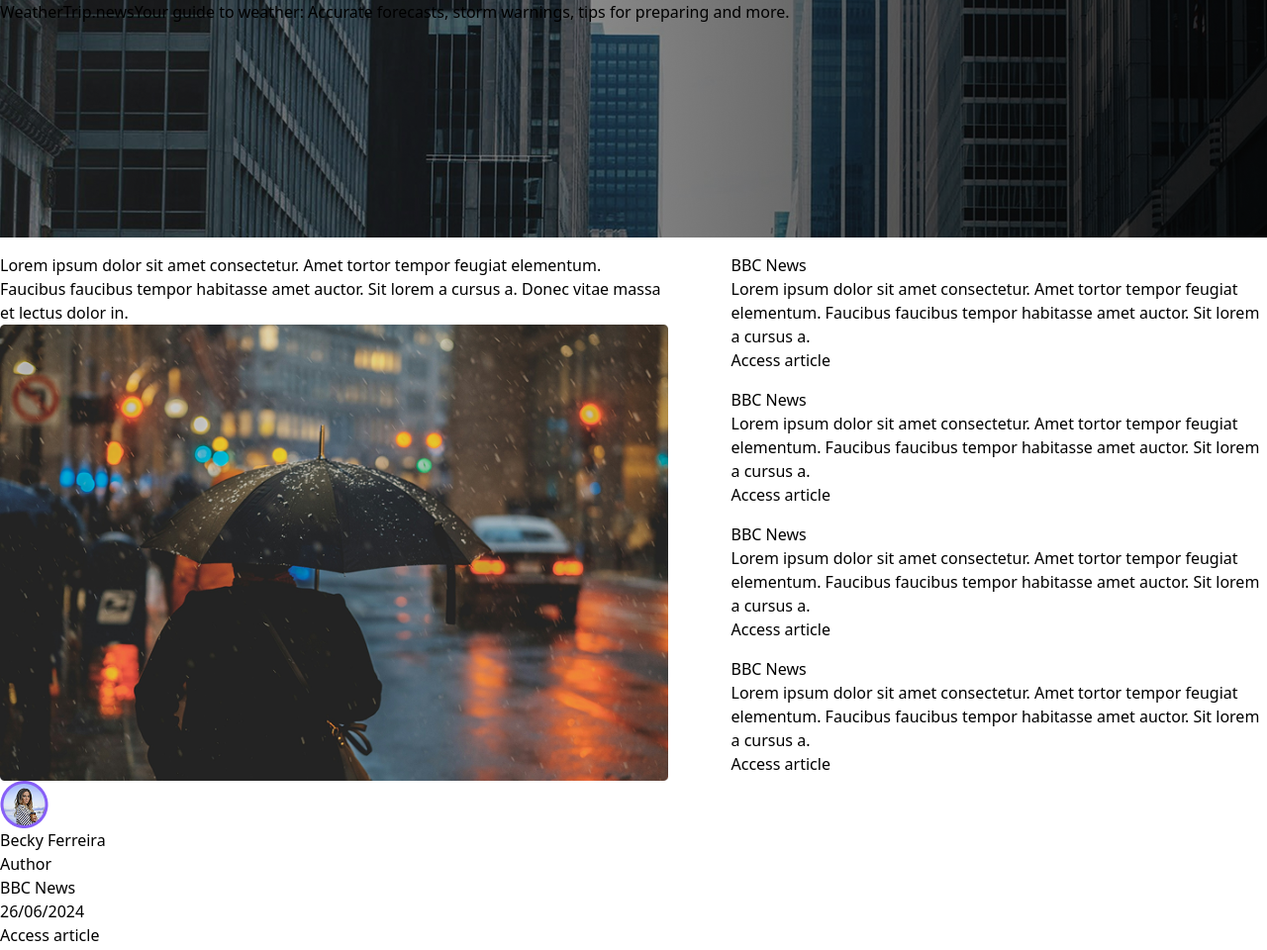
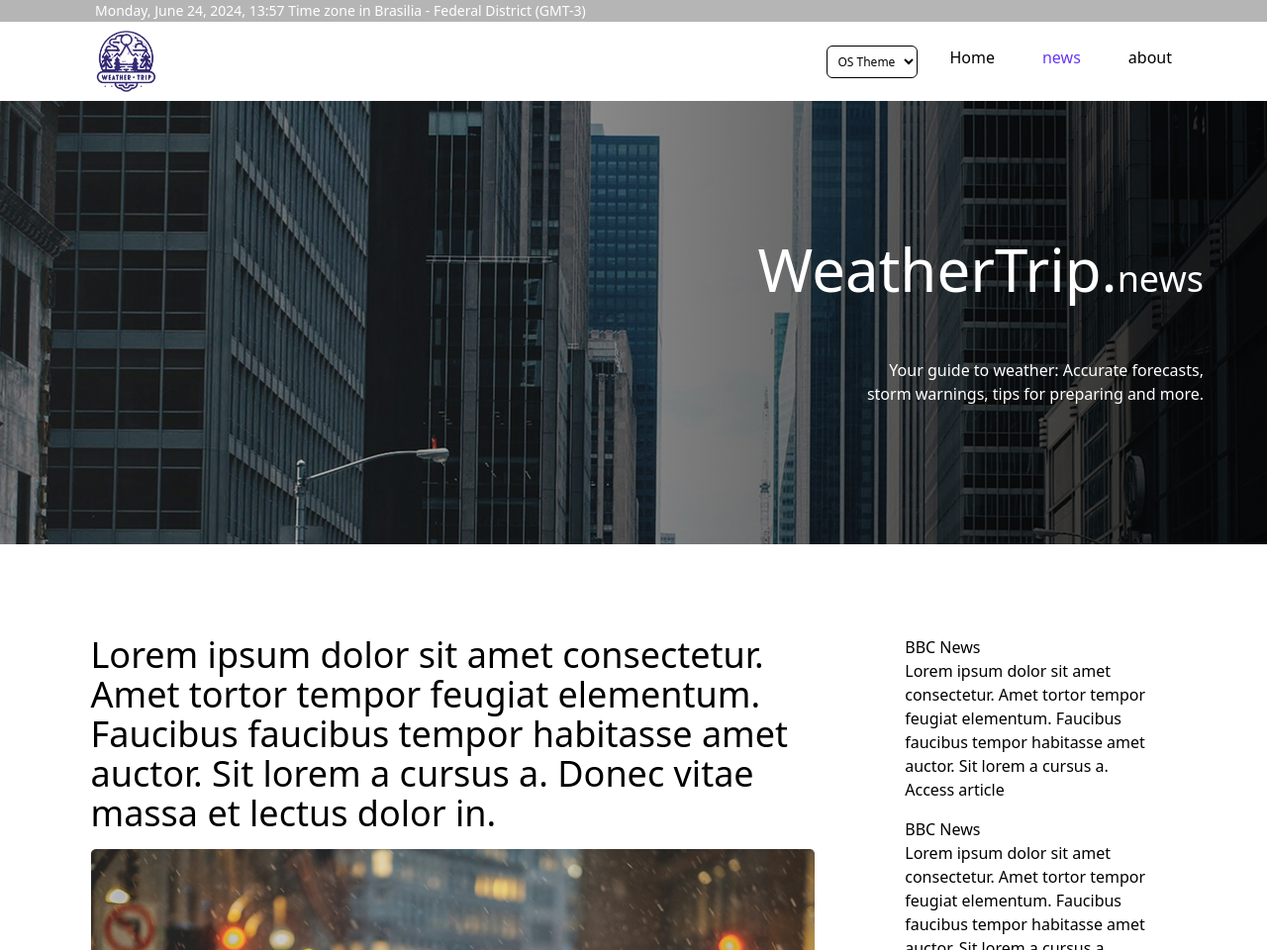
Before and after one commit to AndresMendezGutierrez/cofana-poject, a website: page app/news.html in a window 1280 px wide. Shown: the top 960 px of the page at 99% size. Drawn offline with nearby package versions, Linux system fonts and the light colour scheme.

Commit message:
feat: set up main>header

```diff
--- a/app/js/index.js
+++ b/app/js/index.js
@@ -1,3 +1,17 @@
+/* fetch header & footer */
+fetch('./assets/utils/header.html')
+  .then(response => response.text())
+  .then(data => {
+    document.getElementById('header').innerHTML = data;
+  })
+  .catch(error => console.error('Error al cargar el archivo HTML:', error));
+fetch('./assets/utils/footer.html')
+  .then(response => response.text())
+  .then(data => {
+    document.getElementById('footer').innerHTML = data;
+  })
+  .catch(error => console.error('Error al cargar el archivo HTML:', error));
+
 /* Theme mode */
 function changeTheme(event) {
   const theme = event.target.value;
--- a/app/news.html
+++ b/app/news.html
@@ -9,46 +9,48 @@
     <script src="https://cdn.jsdelivr.net/npm/@tailwindcss/browser@4"></script>
 
 </head>
-<body>
-    <header id="header"></header>
+<body class="grid place-content-center gap-2 dark:bg-gray-800 dark:text-white transition-all">
+    <header id="header" class="w-screen xl:max-w-[1512px]"></header>
 
-    <main class="grid gap-4">
+    <main class="w-screen xl:max-w-[1512px] m-auto grid gap-4 sm:gap-6 md:gap-10 lg:gap-16 xl:gap-23">
 
-        <header class="bg-[url('assets/images/newslayout.png')] bg-no-repeat h-60">
-            <aside class="flex">
-                <h1>WeatherTrip.<span>news</span></h1>
-                <p>Your guide to weather: Accurate forecasts, storm warnings, tips for preparing and more.</p>
+        <header class="bg-[url('assets/images/newslayout.png')] bg-no-repeat h-64 sm:h-80 lg:h-[448px] grid justify-center content-center sm:justify-end sm:pr-12 md:pr-16">
+            <aside class="text-white max-w-[497px] text-center sm:text-right">
+                <h1 class="font-times text-4xl sm:text-5xl lg:text-6xl">WeatherTrip.<span class="text-xl sm:text-2xl lg:text-4xl">news</span></h1>
+                <p class="text-balance sm:mt-6 md:mt-8 lg:mt-15">Your guide to weather: Accurate forecasts, storm warnings, tips for preparing and more.</p>
             </aside>
         </header>
 
-        <article>
+        <article class="grid gap-8 mx-auto max-w-[1129px] px-4">
 
-            <section class="flex flex-col md:flex-row gap-4 md:gap-16">
+            <section class="flex flex-col md:flex-row gap-6 md:justify-between">
 
-                <article>
+                <article class="md:basis-2/3">
 
                     <figure>
-                        <figcaption>Lorem ipsum dolor sit amet consectetur. Amet tortor tempor feugiat
+                        <figcaption class="text-pretty font-times text-xl sm:text-2xl lg:text-4xl mb-4">
+                            Lorem ipsum dolor sit amet consectetur. Amet tortor tempor feugiat
                             elementum. Faucibus faucibus tempor habitasse amet auctor. Sit lorem a cursus a. Donec vitae massa
-                            et lectus dolor in.</figcaption>
+                            et lectus dolor in.
+                        </figcaption>
                         <img src="assets/images/img1.png" alt="umbrella">
                     </figure>
 
-                    <section>
+                    <section class="grid grid-cols-1 grid-rows-3 sm:grid-cols-4 sm:grid-rows-1 justify-items-center sm:justify-items-stretch gap-4 mt-4">
 
-                        <aside>
+                        <aside class="flex gap-2 align-middle">
                             <figure>
                                 <img src="assets/images/becky.png" alt="Author">
                             </figure>
                             <div>
-                                <p>Becky Ferreira</p>
-                                <p>Author</p>
+                                <p class="font-bold">Becky Ferreira</p>
+                                <p class="text-xs">Author</p>
                             </div>
                         </aside>
 
                         <aside>
-                            <p>BBC News</p>
-                            <p>26/06/2024</p>
+                            <p class="font-bold">BBC News</p>
+                            <p class="text-xs">26/06/2024</p>
                         </aside>
 
                         <aside>
@@ -59,7 +61,7 @@
 
                 </article>
 
-                <aside class="sm:flex md:flex-col gap-5 md:gap-4">
+                <aside class="sm:flex md:flex-col gap-5 md:gap-4 md:basis-1/3 lg:basis-1/4">
                     <article>
                         <h4>BBC News</h4>
                         <p>Lorem ipsum dolor sit amet consectetur. Amet tortor tempor feugiat elementum.
@@ -197,21 +199,9 @@
 
     </main>
 
-    <footer id="footer"></footer>
+    <footer class="bg-[#E7E4E3] dark:bg-[#B5B5B5] flex flex-col items-center gap-4 py-8 lg:py-16" id="footer"></footer>
 
-    <script>
-        fetch('./header.html')
-          .then(response => response.text())
-          .then(data => {
-            document.getElementById('header').innerHTML = data;
-          })
-          .catch(error => console.error('Error al cargar el archivo HTML:', error));
-        fetch('./footer.html')
-          .then(response => response.text())
-          .then(data => {
-            document.getElementById('footer').innerHTML = data;
-          })
-          .catch(error => console.error('Error al cargar el archivo HTML:', error));
-      </script>
+    <script src="./js/index.js"></script>
+
 </body>
 </html>
```
